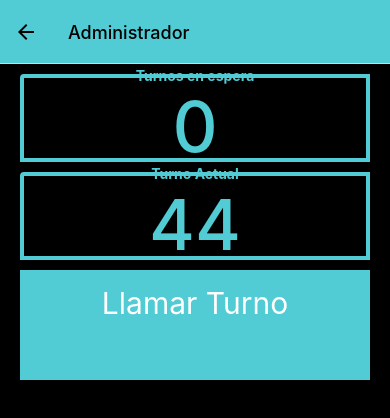
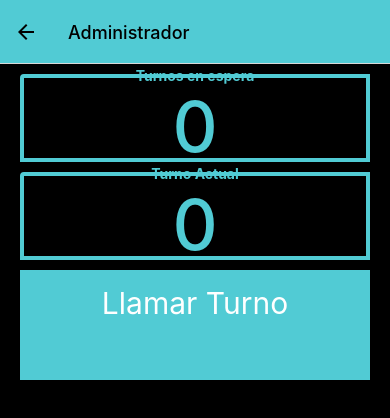
Before and after one commit to bernardofg93/likeQ-app, a React Native app: screen /Administrador in a window 390 px wide. Shown: the top 418 px of the page. Built offline with nearby package versions, Linux system fonts and the light colour scheme.

Commit message:
:wrench: dispatching currentTurn

```diff
--- a/app/components/AdminScreen.js
+++ b/app/components/AdminScreen.js
@@ -1,29 +1,33 @@
 import React, { useState, useEffect } from 'react'
 import { Text, View, ScrollView, TouchableOpacity, Alert } from 'react-native';
+import { useDispatch, useSelector } from 'react-redux';
 import adminScreenStyles from '../styles/adminScreenStyle';
 import { WaitingQueueComponent } from './WaitingQueueComponent';
 
 export const AdminScreen = () => {
-
-    const [currentTurn, setCurrentTurn] = useState(44);
     const [titleButton, setTitleButton] = useState('Llamar Turno');
-    const [waitTurn, setWaitTurn] = useState(1);
+    const {currentTurn, waitingQueue} = useSelector(({waitingQueue,currentTurn}) => {
+        return {
+            waitingQueue,
+            currentTurn
+        }
+    })
+    const dispatch = useDispatch()
     const [label, setLabel] = useState('Turnos en espera');
 
 
     const callTurn = () => {
-        let newTurn = waitTurn - 1;
-        if(waitTurn === 0){
+        if(!!!currentTurn){
             showValidationAlert();
         } else {
-            setWaitTurn(newTurn);
             updateCurrentTurn();
         }
     }
 
     const updateCurrentTurn = () => {
-        let turn = currentTurn + 1;
-        setCurrentTurn(turn);
+        dispatch({
+            type: 'INCREASE_CURRENT_TURN'
+        })
     }
 
     const showValidationAlert = () => {
@@ -45,7 +49,7 @@ export const AdminScreen = () => {
                 <View style={adminScreenStyles.content}>
                     <WaitingQueueComponent
                         label = {label}
-                        waitTurn = {waitTurn}
+                        waitTurn = {waitingQueue}
                         styleBox = {adminScreenStyles.boxTurn}
                         styleTitle = {adminScreenStyles.titleTurn}
                         styleNumber = {adminScreenStyles.numberTurn}
@@ -55,13 +59,14 @@ export const AdminScreen = () => {
                             Turno Actual
                         </Text>
                         <Text style={adminScreenStyles.numberTurn}>
-                            {currentTurn ? currentTurn : '- -'}
+                            {currentTurn}
                         </Text>
                     </View>
 
                     <TouchableOpacity
                         style={adminScreenStyles.callTurn}
                         onPress={callTurn}
+                        disabled={!!!currentTurn}
                     >
                         <Text style={adminScreenStyles.callTurnTxt}>
                             {titleButton}
--- a/app/components/BussinesScreen.js
+++ b/app/components/BussinesScreen.js
@@ -5,19 +5,22 @@ import { WaitingQueueComponent } from './WaitingQueueComponent';
 import { useDispatch, useSelector } from 'react-redux';
 
 export const BussinesScreen = () => {
-
-    const [yourTurn, setYourTurn] = useState();
     const [titleButton, setTitleButton] = useState('Pedir Turno');
-    const [waitTurn, setWaitTurn] = useState(44);
-    const turnsToWait = useSelector(state => state.waitingQueue)
+    const {currentTurn, waitingQueue} = useSelector(({waitingQueue,currentTurn}) => {
+        return {
+            waitingQueue,
+            currentTurn
+        }
+    })
     const dispatch = useDispatch()
     const [label, setLabel] = useState('Turnos por esperar');
 
 
     const getTurn = () => {
         if(titleButton === 'Pedir Turno'){
-            let newTurn = waitTurn + 1;
-            setYourTurn(newTurn);
+            dispatch({
+                type: 'INCREASE_WAITING_QUEUE'
+            })
             setTitleButton('Cancelar Turno');
         } else {
             showAlert();
@@ -25,9 +28,10 @@ export const BussinesScreen = () => {
     }
 
     const cancelTurn = () => {
-        let newTurn = waitTurn - 1;
+        dispatch({
+            type: 'TO_DISCOUNT_A_WAITING_QUEUE'
+        })
         setTitleButton('Pedir Turno');
-        setYourTurn('- -');
     }
 
     const showAlert = () => {
@@ -54,7 +58,7 @@ export const BussinesScreen = () => {
 
                     <WaitingQueueComponent
                         label = {label}
-                        waitTurn = {waitTurn}
+                        waitTurn = {currentTurn}
                         styleBox = {bussinesScreenStyles.boxTurn}
                         styleTitle = {bussinesScreenStyles.titleTurn}
                         styleNumber = {bussinesScreenStyles.numberTurn}
@@ -65,7 +69,7 @@ export const BussinesScreen = () => {
                             Tu turno
                         </Text>
                         <Text style={bussinesScreenStyles.numberTurn}>
-                            {yourTurn || '- -'}
+                            {currentTurn || '- -'}
                         </Text>
                     </View>
 
--- a/app/components/WaitingQueueComponent.js
+++ b/app/components/WaitingQueueComponent.js
@@ -1,9 +1,7 @@
 import React, { useState, useEffect, useRef } from 'react'
 import { Text, View, ScrollView, TouchableOpacity, Alert } from 'react-native';
-import { useSelector } from 'react-redux';
 
 export const WaitingQueueComponent = (props) => {
-    const turnsToWait = useSelector(state => state.waitingQueue)
     return (
         <>
             <View style={props.styleBox}>
@@ -11,7 +9,7 @@ export const WaitingQueueComponent = (props) => {
                     {props.label}
                 </Text>
                 <Text style={props.styleNumber}>
-                    {turnsToWait}
+                    {props.waitTurn}
                 </Text>
             </View>
         </>
```
